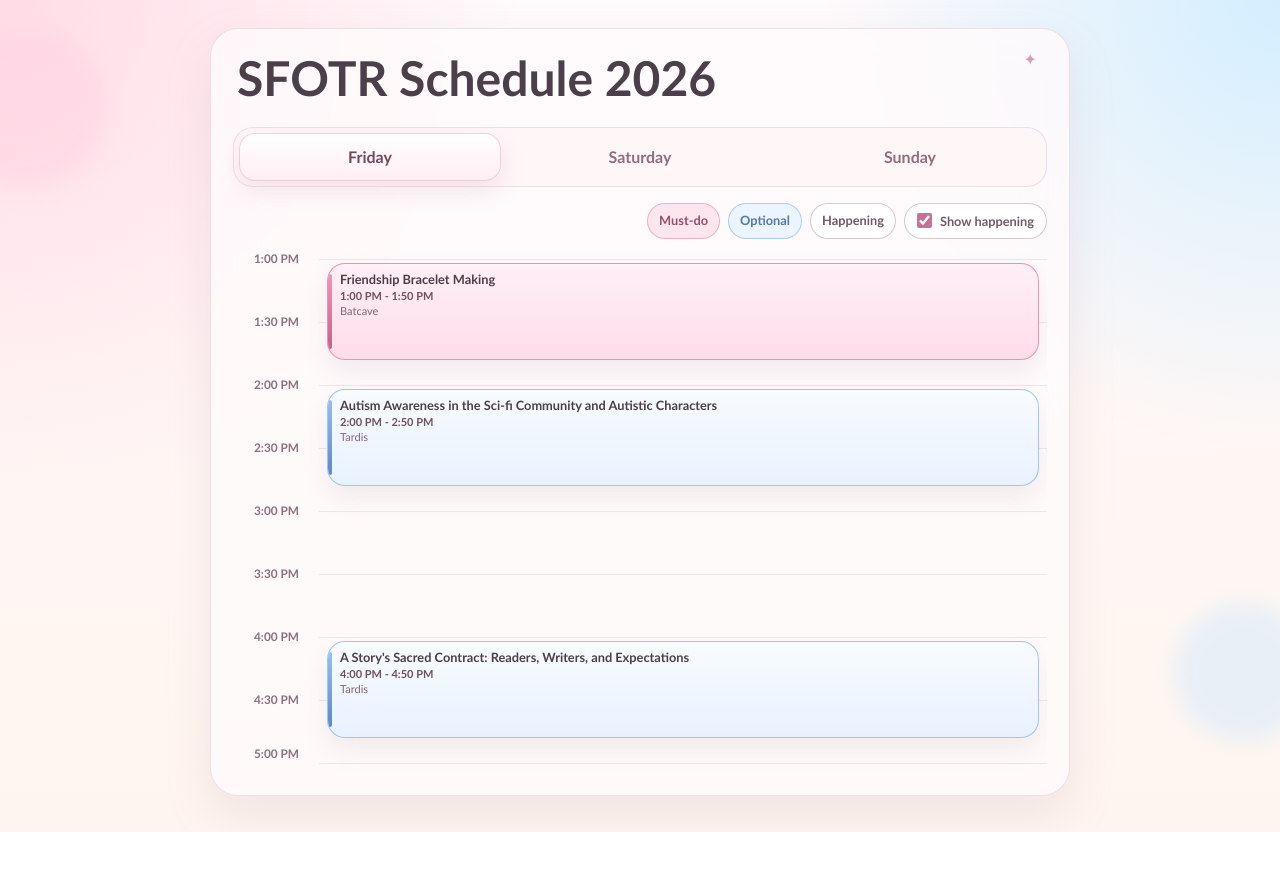
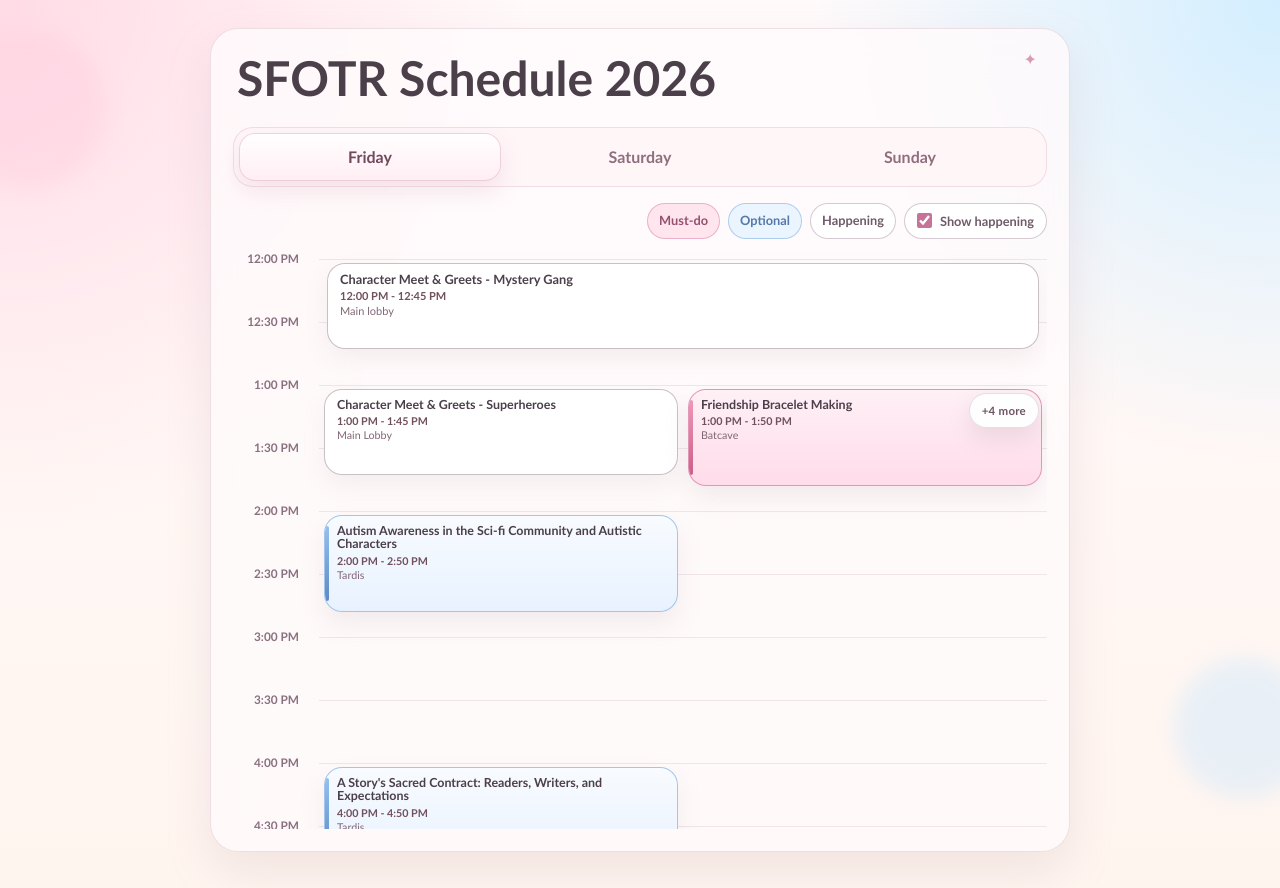
Before and after one commit to briannamcdonald/sfotr-schedule, a React (Vite) app: page / in a window 1280 px wide. Before the commit the page ends 832 px from the top, so only its background shows below. Built offline with nearby package versions, Linux system fonts and the light colour scheme.

Commit message:
Refine overlap modal grouping

```diff
--- a/src/App.jsx
+++ b/src/App.jsx
@@ -20,11 +20,59 @@ const SCHEDULE = [
   },
   {
     day: "Friday",
+    title: "Character Meet & Greets - Mystery Gang",
+    location: "Main lobby",
+    start: "12:00 PM",
+    end: "12:45 PM",
+    importance: "happening",
+  },
+  {
+    day: "Friday",
     title: "Friendship Bracelet Making",
     location: "Batcave",
     start: "1:00 PM",
     end: "1:50 PM",
     importance: "must-do",
+  },
+  {
+    day: "Friday",
+    title: "Compare and Contrast Yourself with Fictional Characters!",
+    location: "X-mansion",
+    start: "1:00 PM",
+    end: "1:50 PM",
+    importance: "happening",
+  },
+  {
+    day: "Friday",
+    title: "Appreciating 2nd to early 3rd gen kpop",
+    location: "Tardis",
+    start: "1:00 PM",
+    end: "1:50 PM",
+    importance: "happening",
+  },
+  {
+    day: "Friday",
+    title: "KINGDOMS TCG - Learn to play",
+    location: "Excelsior Gaming - Table A",
+    start: "1:00 PM",
+    end: "5:00 PM",
+    importance: "happening",
+  },
+  {
+    day: "Friday",
+    title: "Werewolf RPG",
+    location: "The Upper Deck",
+    start: "1:00 PM",
+    end: "2:00 PM",
+    importance: "happening",
+  },
+  {
+    day: "Friday",
+    title: "Character Meet & Greets - Superheroes",
+    location: "Main Lobby",
+    start: "1:00 PM",
+    end: "1:45 PM",
+    importance: "happening",
   },
   {
     day: "Friday",
@@ -255,6 +303,30 @@ function splitOverlapGroups(events) {
   return groups;
 }
 
+function splitStartTimeGroups(events) {
+  const groups = [];
+  let currentGroup = [];
+  let currentStartMinutes = null;
+
+  for (const event of events) {
+    if (currentStartMinutes === null || event.startMinutes === currentStartMinutes) {
+      currentGroup.push(event);
+      currentStartMinutes = event.startMinutes;
+      continue;
+    }
+
+    groups.push(currentGroup);
+    currentGroup = [event];
+    currentStartMinutes = event.startMinutes;
+  }
+
+  if (currentGroup.length) {
+    groups.push(currentGroup);
+  }
+
+  return groups;
+}
+
 function layoutEvents(events) {
   const active = [];
   const placed = [];
@@ -291,18 +363,55 @@ function layoutEvents(events) {
 
 function buildTimelineGroups(day, filters) {
   return splitOverlapGroups(enrichEvents(day, filters)).map((events, index) => {
-    const { maxColumns } = layoutEvents(events);
-    const visibleSourceEvents =
-      maxColumns > 2
-        ? events.slice().sort(sortEventsByDisplayPriority).slice(0, 2).sort(sortEventsByTime)
-        : events;
-    const { events: visibleEvents } = layoutEvents(visibleSourceEvents);
+    const visibleEventIds = new Set();
+    const hiddenGroups = splitStartTimeGroups(events).flatMap((startGroup, startIndex) => {
+      const visiblePlannedEvents = startGroup.filter(
+        (event) => event.importance !== "happening",
+      );
+      const visibleHappeningEvents =
+        visiblePlannedEvents.length >= 2
+          ? []
+          : startGroup
+              .filter((event) => event.importance === "happening")
+              .slice(0, Math.max(0, 2 - visiblePlannedEvents.length));
+
+      [...visiblePlannedEvents, ...visibleHappeningEvents].forEach((event) => {
+        visibleEventIds.add(event.id);
+      });
+
+      const hiddenHappeningEvents = startGroup.filter(
+        (event) =>
+          event.importance === "happening" && !visibleEventIds.has(event.id),
+      );
+
+      if (!hiddenHappeningEvents.length) {
+        return [];
+      }
+
+      return [
+        {
+          id: `${day}-group-${index}-start-${startIndex}`,
+          startMinutes: startGroup[0].startMinutes,
+          endMinutes: startGroup.reduce(
+            (latestEnd, event) => Math.max(latestEnd, event.endMinutes),
+            startGroup[0].endMinutes,
+          ),
+          events: startGroup.slice().sort(sortEventsByDisplayPriority),
+          hiddenCount: hiddenHappeningEvents.length,
+        },
+      ];
+    });
+
+    const visibleSourceEvents = events.filter((event) => visibleEventIds.has(event.id));
+    const layoutSourceEvents = visibleSourceEvents.length ? visibleSourceEvents : events;
+    const { maxColumns } = layoutEvents(layoutSourceEvents);
+    const { events: visibleEvents } = layoutEvents(layoutSourceEvents);
 
     return {
       id: `${day}-group-${index}`,
       events,
       visibleEvents,
-      hiddenCount: events.length - visibleEvents.length,
+      hiddenGroups,
       maxColumns,
       startMinutes: events[0].startMinutes,
       endMinutes: events.reduce(
@@ -355,7 +464,10 @@ function App() {
     );
   }
 
-  const openGroup = timeline.groups.find((group) => group.id === openGroupId) ?? null;
+  const openGroup =
+    timeline.groups
+      .flatMap((group) => group.hiddenGroups)
+      .find((group) => group.id === openGroupId) ?? null;
 
   const timeSlots = [];
   for (let minute = timeline.earliest; minute <= timeline.latest; minute += 30) {
@@ -438,9 +550,6 @@ function App() {
                 ))}
 
                 {timeline.groups.map((group) => {
-                  const indicatorTop =
-                    (group.startMinutes - timeline.earliest) * PIXELS_PER_MINUTE + 8;
-
                   return (
                     <div key={group.id}>
                       {group.visibleEvents.map((event) => {
@@ -477,16 +586,22 @@ function App() {
                         );
                       })}
 
-                      {group.hiddenCount > 0 ? (
+                      {group.hiddenGroups.map((hiddenGroup) => (
                         <button
+                          key={hiddenGroup.id}
                           type="button"
                           className="more-events-button"
-                          style={{ top: indicatorTop }}
-                          onClick={() => setOpenGroupId(group.id)}
+                          style={{
+                            top:
+                              (hiddenGroup.startMinutes - timeline.earliest) *
+                                PIXELS_PER_MINUTE +
+                              8,
+                          }}
+                          onClick={() => setOpenGroupId(hiddenGroup.id)}
                         >
-                          +{group.hiddenCount} more
+                          +{hiddenGroup.hiddenCount} more
                         </button>
-                      ) : null}
+                      ))}
                     </div>
                   );
                 })}
@@ -511,10 +626,8 @@ function App() {
           >
             <div className="events-modal-header">
               <div>
-                <p className="events-modal-kicker">{activeDay} overlap group</p>
-                <h2 id="events-modal-title">
-                  {formatMinutes(openGroup.startMinutes)} - {formatMinutes(openGroup.endMinutes)}
-                </h2>
+                <p className="events-modal-kicker">{activeDay}</p>
+                <h2 id="events-modal-title">Starts at {formatMinutes(openGroup.startMinutes)}</h2>
               </div>
 
               <button
--- a/src/styles.css
+++ b/src/styles.css
@@ -445,6 +445,8 @@ button {
 }
 
 .events-modal {
+  display: flex;
+  flex-direction: column;
   width: min(640px, 100%);
   max-height: min(80vh, 720px);
   overflow: hidden;
@@ -489,6 +491,8 @@ button {
 }
 
 .modal-event-list {
+  flex: 1;
+  min-height: 0;
   display: grid;
   gap: 12px;
   padding: 18px 22px 22px;
```
